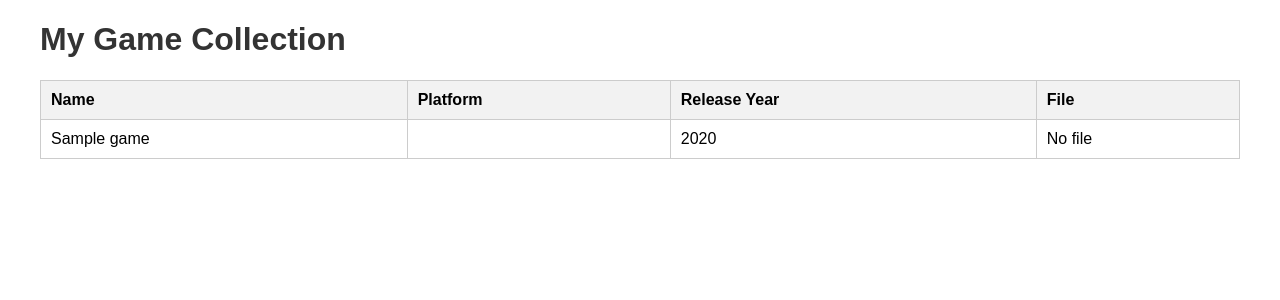
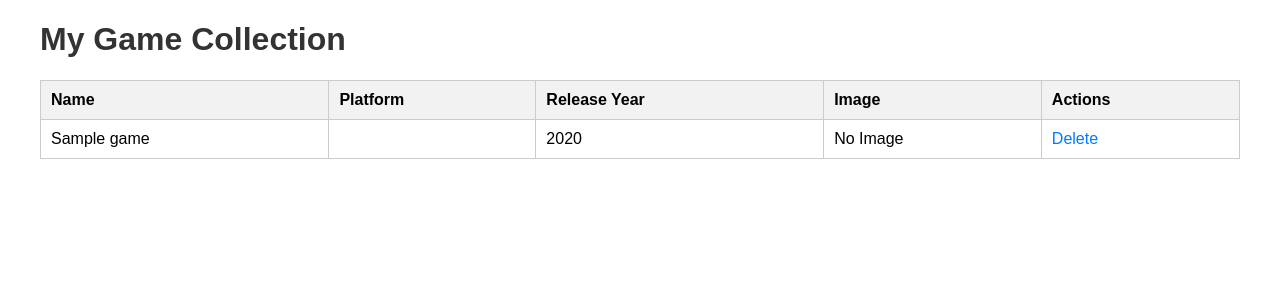
Before and after one commit to Crazyillidan/Flask-Website, a Flask app: template templates/index.html in a window 1280 px wide. Shown: the part 58-358 px from the top of the page. Run offline with Flask 3, Linux system fonts and the light colour scheme; the template is opened without the code that fills it: most values are stand-ins (such as "Sample title", 1, 10 or a date in 2020).

Commit message:
Updated javascript to validate the image upload. Added a delete button.

```diff
--- a/app.py
+++ b/app.py
@@ -2,6 +2,7 @@ from flask import Flask, render_template, request, redirect, url_for, session
 from datetime import datetime
 from werkzeug.utils import secure_filename
 from flask_session import Session
+import uuid
 import os
 
 UPLOAD_FOLDER = 'static/images'
@@ -55,8 +56,11 @@ def add_game():
                 error = f"Release year must be between 1950 and {current_year}."
 
         if file and allowed_file(file.filename):
-            filename = secure_filename(file.filename)
-            file.save(os.path.join(app.config['UPLOAD_FOLDER'], filename))
+            original_filename = secure_filename(file.filename)
+            ext = original_filename.rsplit('.', 1)[1].lower()
+            unique_name = f"{uuid.uuid4().hex}.{ext}"
+            file.save(os.path.join(app.config['UPLOAD_FOLDER'], unique_name))
+            filename = unique_name
 
         if error:
             return render_template('add_game.html', error=error)
@@ -76,6 +80,14 @@ def add_game():
 
     return render_template('add_game.html', error=error)
 
+@app.route('/delete/<int:game_id>')
+def delete_game(game_id):
+    games = session.get('games', [])
+    if 0 <= game_id < len(games):
+        games.pop(game_id)
+        session['games'] = games
+    return redirect(url_for('home'))
+
 @app.route('/clear')
 def clear():
     session.pop('games', None)
--- a/templates/add_game.html
+++ b/templates/add_game.html
@@ -10,9 +10,9 @@
     {% endif %}
 
     <form id="gameForm" action="{{ url_for('add_game') }}" method="POST" enctype="multipart/form-data">
-        <input type="text" id="name" name="name" placeholder="Game Name" required>
-        <input type="text" id="platform" name="platform" placeholder="Platform" required>
-        <input type="number" id="release_year" name="release_year" placeholder="Release Year" required>
+        <input type="text" id="name" name="name" placeholder="Game Name">
+        <input type="text" id="platform" name="platform" placeholder="Platform">
+        <input type="number" id="release_year" name="release_year" placeholder="Release Year">
 
         <label for="game_file">Upload an image:</label>
         <input type="file" id="game_file" name="game_file" accept="image/*">
--- a/templates/index.html
+++ b/templates/index.html
@@ -12,7 +12,8 @@
                     <th>Name</th>
                     <th>Platform</th>
                     <th>Release Year</th>
-                    <th>File</th>
+                    <th>Image</th>
+                    <th>Actions</th>
                 </tr>
             </thead>
             <tbody>
@@ -23,10 +24,15 @@
                     <td>{{ game['release_year'] }}</td>
                     <td>
                         {% if game['filename'] %}
-                            <img src="{{ url_for('static', filename='images/' ~ game.filename) }}" width="100">
+                            <img src="{{ url_for('static', filename='images/' ~ game['filename']) }}" width="100" alt="Game Image">
                         {% else %}
-                            No file
+                            No Image
                         {% endif %}
+                    </td>
+                    <td>
+                        <a href="{{ url_for('delete_game', game_id=loop.index0) }}" onclick="return confirm('Are you sure you want to delete this game?');">
+                            Delete
+                        </a>
                     </td>
                 </tr>
                 {% endfor %}
```
Also changed, not shown: static/validate.js (+28 -0 lines).
